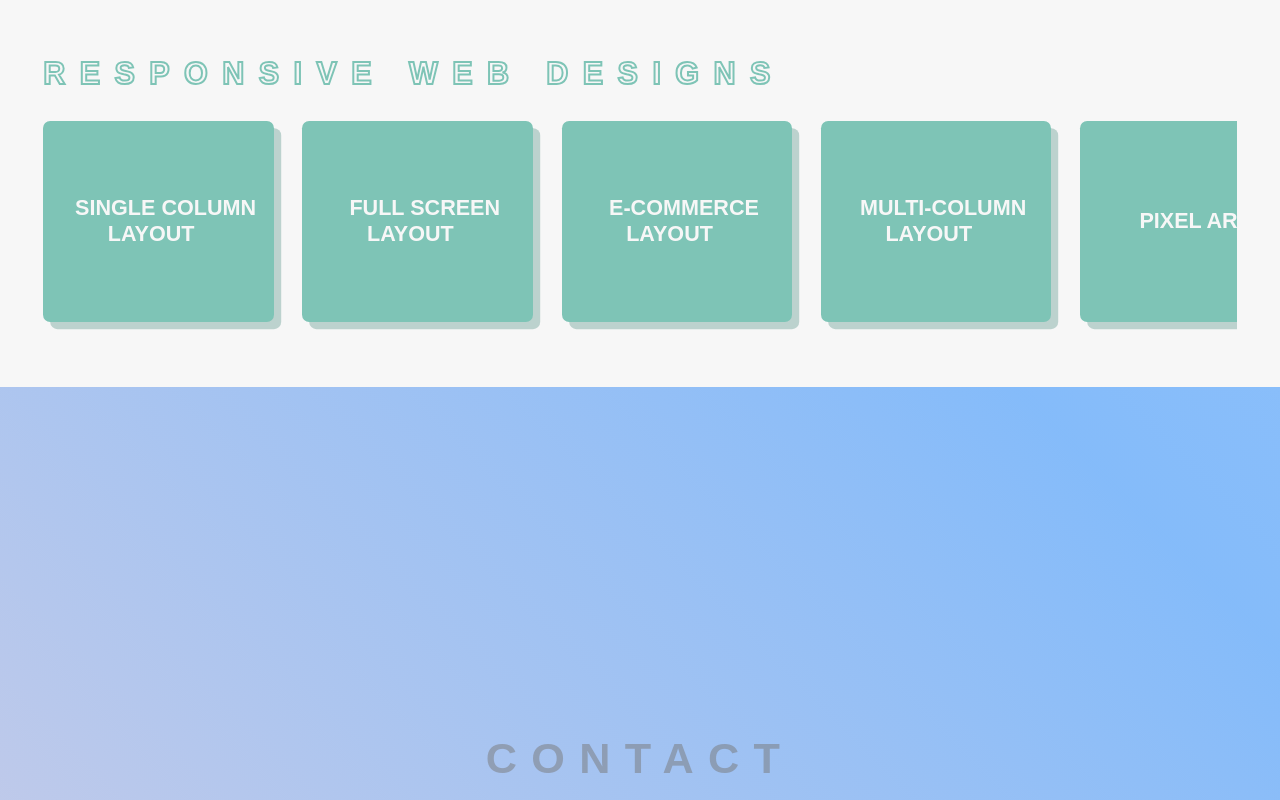
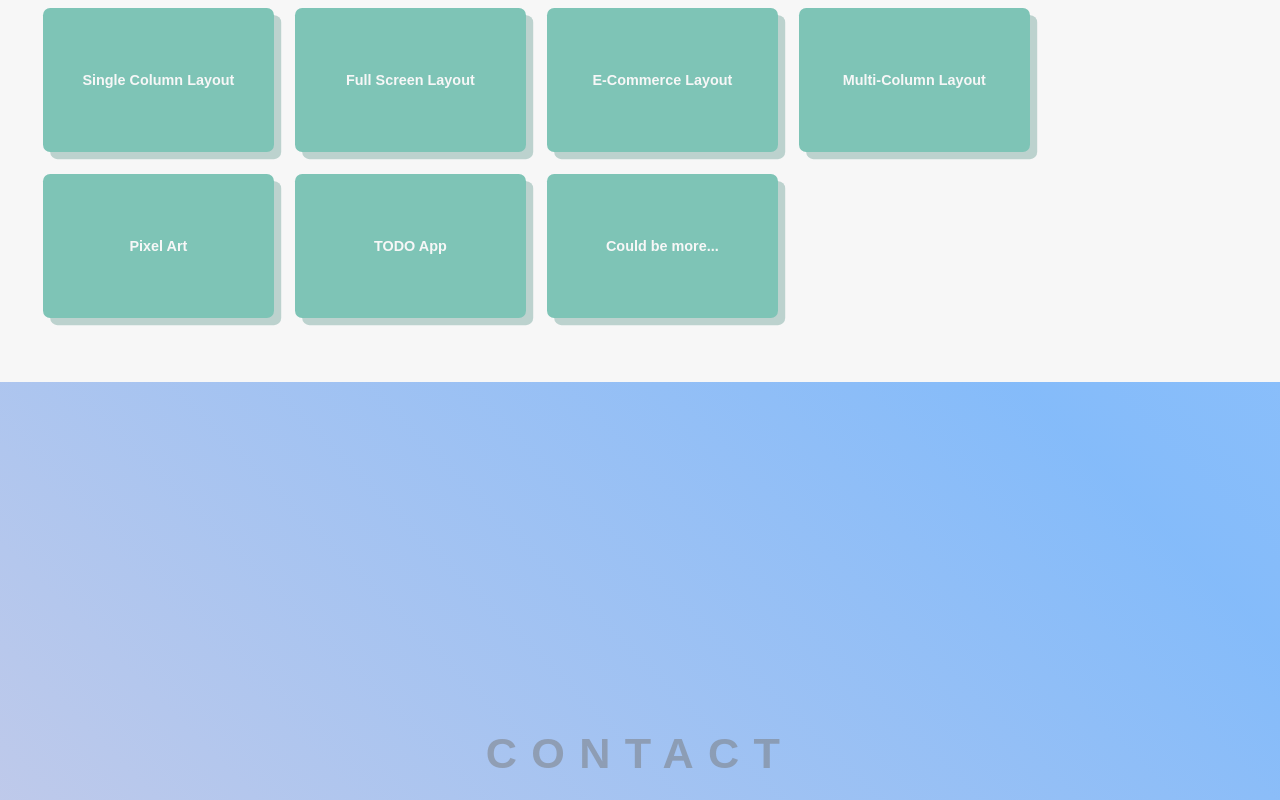
Before and after one commit to makiyo-ronkko/makiyo-app, a React (Create React App) app: page / in a window 1280 px wide. Shown: the part 1580-2380 px from the top of the page. Built offline with nearby package versions, Linux system fonts and the light colour scheme.

Commit message:
develop: style: delete redundant lines of code

```diff
--- a/src/components/Main/MainStyle.module.css
+++ b/src/components/Main/MainStyle.module.css
@@ -53,8 +53,8 @@
 
 .section3 {
 	width: 100%;
+	min-height: 10vh;
 	text-align: center;
-	min-height: 10vh;
 	display: flex;
 	align-items: center;
 	justify-content: center;
@@ -67,7 +67,7 @@
 	gap: 2rem;
 }
 
-.padding {
+.paddingXXL {
 	padding: var(--padding-xxl);
 }
 
@@ -82,7 +82,7 @@
 	width: var(--content-sm);
 	height: var(--content-sm);
 	cursor: pointer;
-	margin: 1rem;
+	margin: var(--margin-sm);
 }
 
 .image:hover {
@@ -252,33 +252,24 @@
 	}
 }
 
-.description {
+.subTitle {
 	width: 100%;
 	min-height: var(--element-xl);
-	padding: 0 var(--padding-xxl);
 	display: flex;
 	align-items: center;
-	justify-content: center;
-	color: var(--color-mud);
-}
-
-.fontStyle {
-	font-size: 1.8rem;
-	font-style: italic;
-}
-
-.subTitle {
-	width: 100%;
-	display: flex;
 	letter-spacing: 1rem;
-	justify-content: flex-start;
-	padding: 0 0 var(--padding-md) 0;
 	font-size: var(--font-size-h4);
 	font-weight: bold;
 	color: var(--color-default);
 	-webkit-text-stroke-width: 2px;
 	-webkit-text-stroke-color: var(--color-forest);
 	text-transform: uppercase;
+	padding: 0 0 var(--padding-md) 0;
+}
+
+.fontStyleItalic {
+	font-size: 1.8rem;
+	font-style: italic;
 }
 
 .name {
@@ -288,23 +279,15 @@
 	text-transform: uppercase;
 }
 
-.text {
+.projectTitle {
+	width: 100%;
 	text-align: center;
 	font-size: var(--font-size-h5);
-	width: 100%;
-	padding: 0 var(--padding-sm);
 	text-transform: uppercase;
 }
 
 .textLetterSpace {
 	letter-spacing: 0.25rem;
-}
-
-.height {
-	height: var(--content-xs);
-	display: flex;
-	align-items: center;
-	justify-content: center;
 }
 
 .projectWrapper {
@@ -319,61 +302,18 @@
 
 .projectContainer {
 	width: 100%;
-	display: flex;
-	gap: 2rem;
 	padding-bottom: var(--padding-md);
-	overflow-x: auto;
-	/* for Firefox */
-	/* scrollbar-color: var(--color-cloud) var(--color-sky);
-	scrollbar-width: thin; */
-	-ms-overflow-style: none; /* Internet Explorer 10+ */
-	scrollbar-width: none; /* Firefox */
+	display: grid;
+	grid-template-columns: repeat(auto-fit, var(--content-lg));
+	gap: 1.5rem;
 }
 
-.projectContainer::-webkit-scrollbar {
-	display: none; /* Safari and Chrome */
+.link {
+	text-decoration: none;
 }
 
-/* .projectContainer::-webkit-scrollbar {
-	width: 0.4rem;
-	height: 0.4rem;
-}
-
-.projectContainer::-webkit-scrollbar-button {
-	width: 0px;
-	height: 0px;
-}
-
-.projectContainer::-webkit-scrollbar-thumb {
-	background: var(--color-cloud);
-}
-
-.projectContainer::-webkit-scrollbar-thumb:hover {
-	background: var(--color-cloud);
-}
-
-.projectContainer::-webkit-scrollbar-thumb:active {
-	background: var(--color-cloud);
-}
-
-.projectContainer::-webkit-scrollbar-track {
-	background: var(--color-sky);
-}
-
-.projectContainer::-webkit-scrollbar-track:hover {
-	background: var(--color-sky);
-}
-
-.projectContainer::-webkit-scrollbar-track:active {
-	background: var(--color-sky);
-}
-
-.projectContainer::-webkit-scrollbar-corner {
-	background: transparent;
-} */
-
 .project {
-	height: var(--content-md);
+	height: var(--content-xs);
 	width: 100%;
 	display: flex;
 	align-items: center;
@@ -387,11 +327,6 @@
 .project:hover {
 	background-color: var(--color-forest-dark);
 	box-shadow: 0.5rem 0.5rem var(--color-forest);
-}
-
-.link {
-	min-width: var(--content-lg);
-	text-decoration: none;
 }
 
 .projectButton,
@@ -417,7 +352,6 @@ button {
 
 .copyright {
 	color: var(--color-mud);
-	font-size: var(--font-size-h6);
 	letter-spacing: 0.5rem;
 }
 
@@ -441,33 +375,19 @@ button {
 		justify-content: center;
 	}
 
-	.height {
-		padding: var(--padding-lg) var(--padding-lg) 0 var(--padding-lg);
-	}
-
 	.projectContainer {
-		align-items: center;
-		width: 100%;
 		padding-bottom: var(--padding-xxl);
-	}
-
-	.description {
-		font-size: var(--font-size-h5);
-	}
-
-	.card,
-	.link {
-		width: var(--content-xxxl);
-	}
-
-	.copyright {
-		font-size: var(--font-size-body);
 	}
 }
 
 @media screen and (max-width: 732px) {
 	.projectContainer {
-		flex-direction: column;
+		grid-template-columns: repeat(auto-fit, var(--content-xxxl));
+		justify-content: center;
+	}
+
+	.subTitle {
+		font-size: var(--font-size-h5);
 	}
 
 	.copyright {
```
